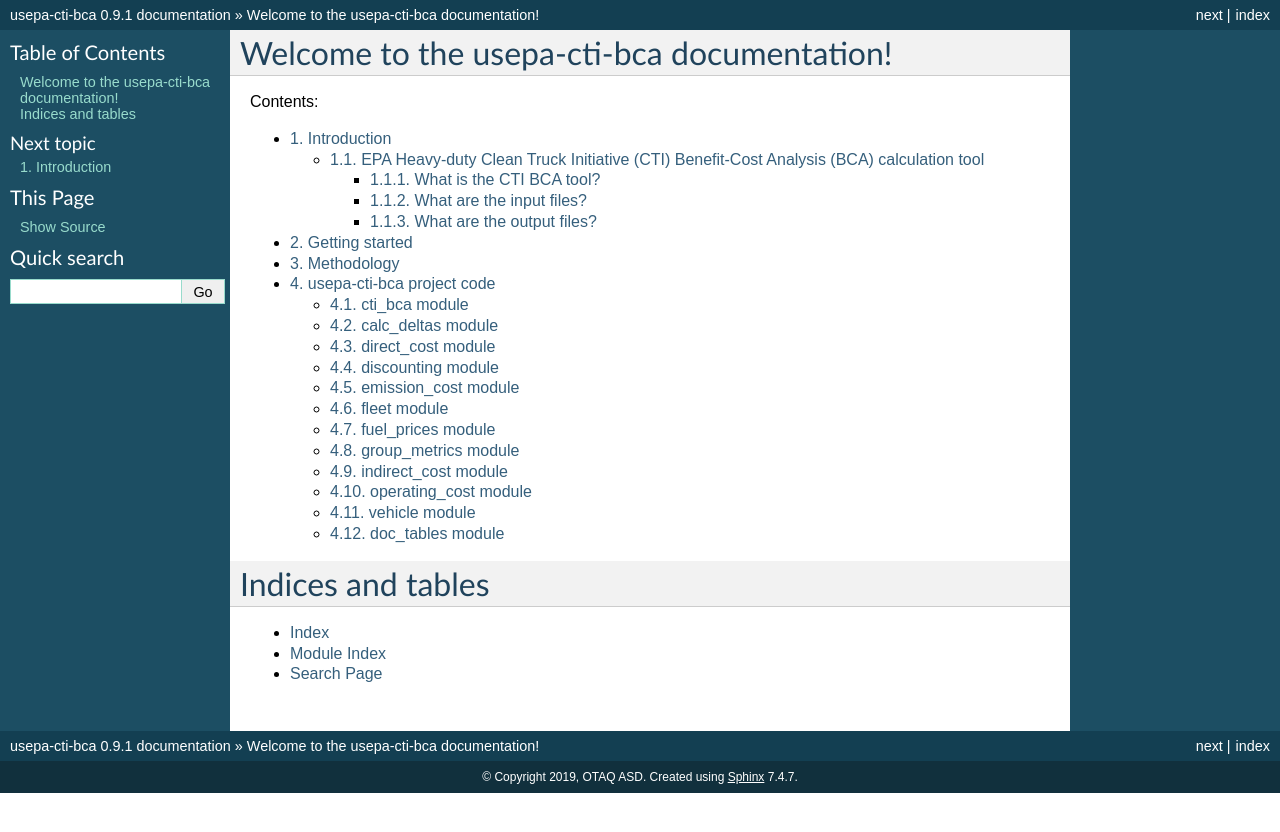
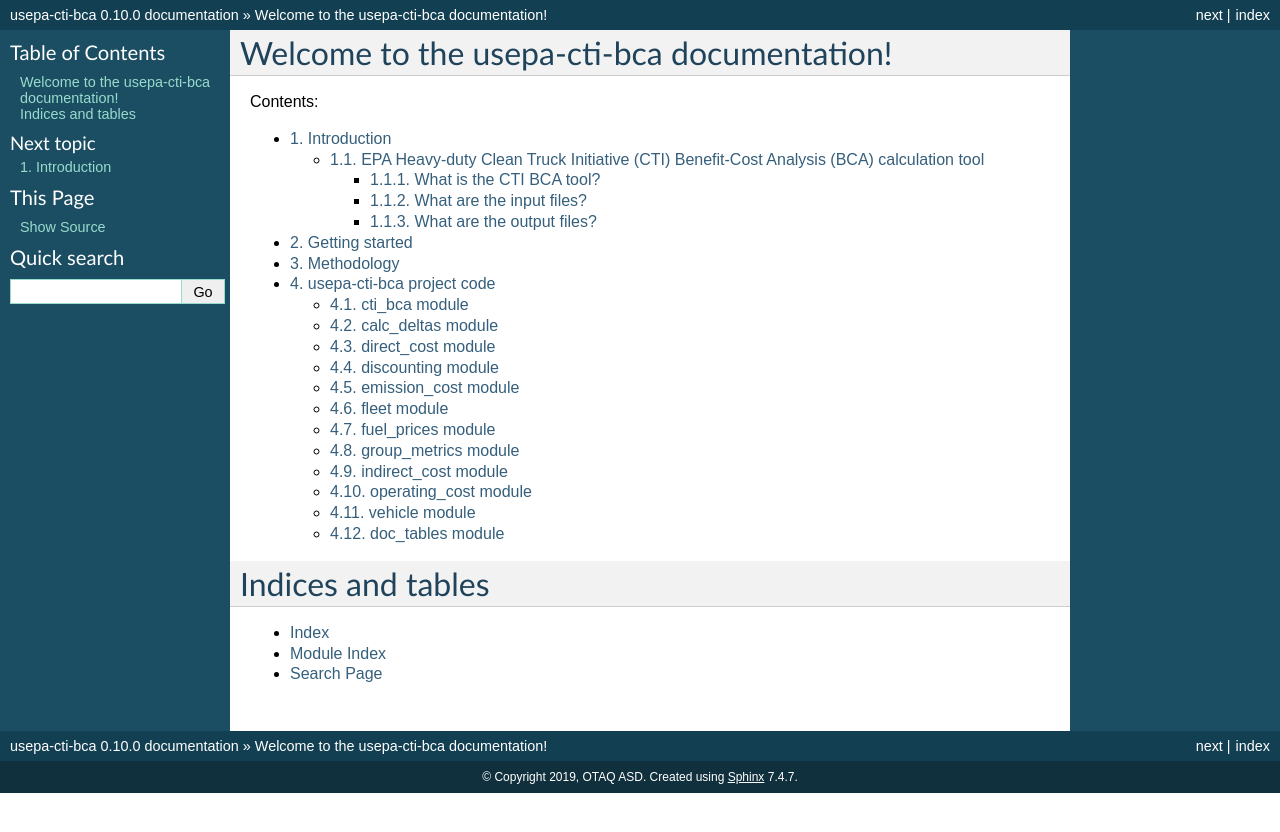
Before and after one commit to USEPA/EPA_HD_CTI_BCA, a Sphinx documentation site: the page built from docs/source/index.rst, in a window 1280 px wide. Shown: the top 832 px of the page. Built offline with Sphinx 7.4.7, drawn with Linux system fonts in a browser that asks for light colours.

Commit message:
Bump version: 0.9.1 → 0.10.0

```diff
--- a/docs/source/conf.py
+++ b/docs/source/conf.py
@@ -24,7 +24,7 @@ copyright = '2019, OTAQ ASD'
 author = 'OTAQ ASD'
 
 # The full version, including alpha/beta/rc tags
-release = "0.9.1"
+release = "0.10.0"
 
 # -- General configuration ---------------------------------------------------
 
--- a/project_code/__init__.py
+++ b/project_code/__init__.py
@@ -1,3 +1,3 @@
 # Version number of usepa-cti-bca project
 
-__version__ = "0.9.1"
+__version__ = "0.10.0"
```
Also changed, not shown: .bumpversion.cfg.
